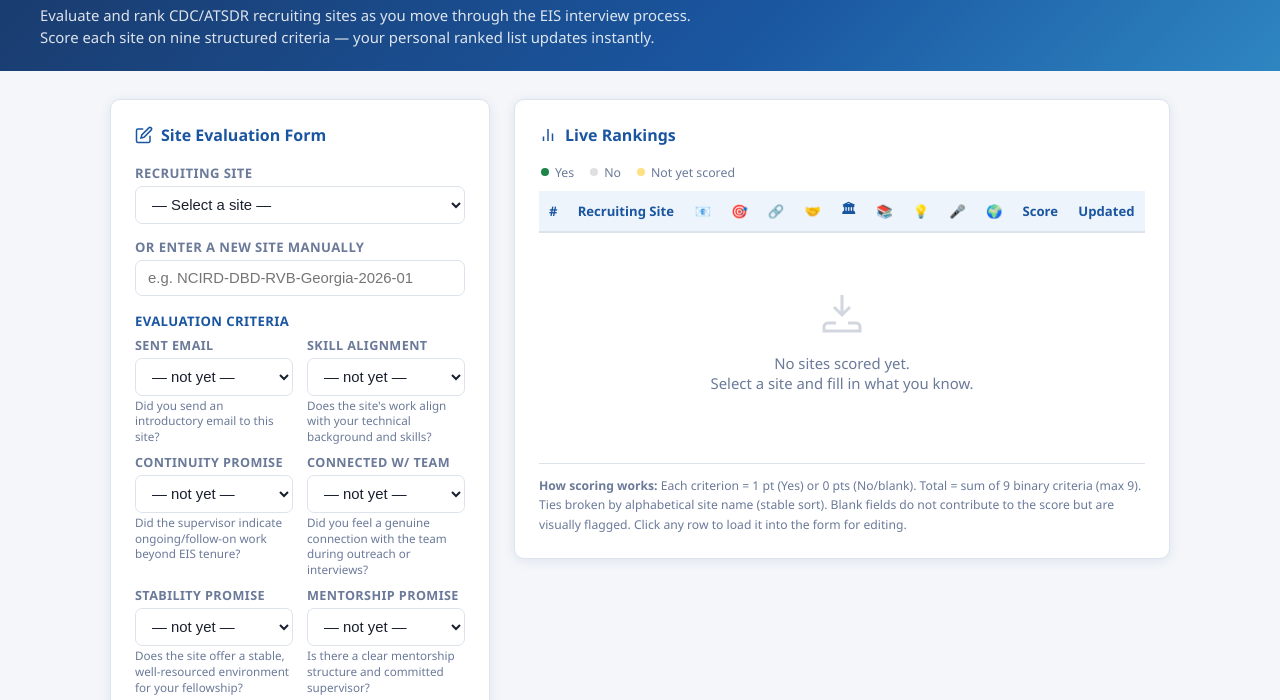
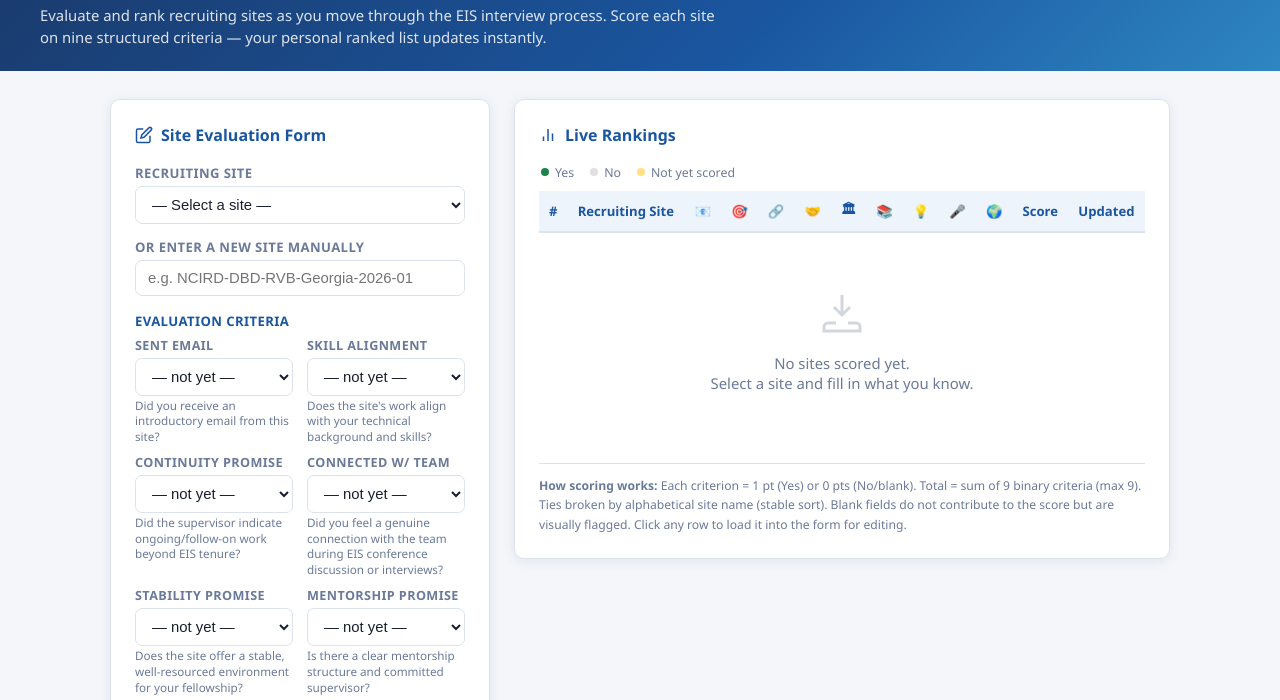
Before and after one commit to gbengasaolu/eis_site_rank, a plain HTML site: page index.html in a window 1280 px wide. Shown: the part 68-768 px from the top of the page. Drawn offline with Linux system fonts and the light colour scheme.

Commit message:
Update index.html

```diff
--- a/index.html
+++ b/index.html
@@ -3,7 +3,7 @@
 <head>
 <meta charset="UTF-8"/>
 <meta name="viewport" content="width=device-width, initial-scale=1.0"/>
-<title>EIS SiteRank · Host Site Decision Support</title>
+<title>EIS SiteRank · Host Site Decision Support. Gbenga Asaolu </title>
 <style>
   :root {
     --bg: #f4f6f9;
@@ -107,7 +107,7 @@
 
 <header>
   <h1>EIS SiteRank <span>· Host Site Decision Support</span></h1>
-  <p>Evaluate and rank CDC/ATSDR recruiting sites as you move through the EIS interview process. Score each site on nine structured criteria — your personal ranked list updates instantly.</p>
+  <p>Evaluate and rank recruiting sites as you move through the EIS interview process. Score each site on nine structured criteria — your personal ranked list updates instantly.</p>
 </header>
 
 <main>
@@ -281,10 +281,10 @@ const SITE_LIST = [
 // label: UI display label
 // tip: tooltip / helper text
 const METRICS = [
-  { key:"sent_email",     label:"Sent Email",          tip:"Did you send an introductory email to this site?" },
+  { key:"sent_email",     label:"Sent Email",          tip:"Did you receive an introductory email from this site?" },
   { key:"skill_align",    label:"Skill Alignment",     tip:"Does the site's work align with your technical background and skills?" },
   { key:"continuity",     label:"Continuity Promise",  tip:"Did the supervisor indicate ongoing/follow-on work beyond EIS tenure?" },
-  { key:"team_connect",   label:"Connected w/ Team",   tip:"Did you feel a genuine connection with the team during outreach or interviews?" },
+  { key:"team_connect",   label:"Connected w/ Team",   tip:"Did you feel a genuine connection with the team during EIS conference discussion or interviews?" },
   { key:"stability",      label:"Stability Promise",   tip:"Does the site offer a stable, well-resourced environment for your fellowship?" },
   { key:"mentorship",     label:"Mentorship Promise",  tip:"Is there a clear mentorship structure and committed supervisor?" },
   { key:"intuition",      label:"Intuition / Fit",     tip:"What does your gut say? Would you feel energised working there?" },
```
